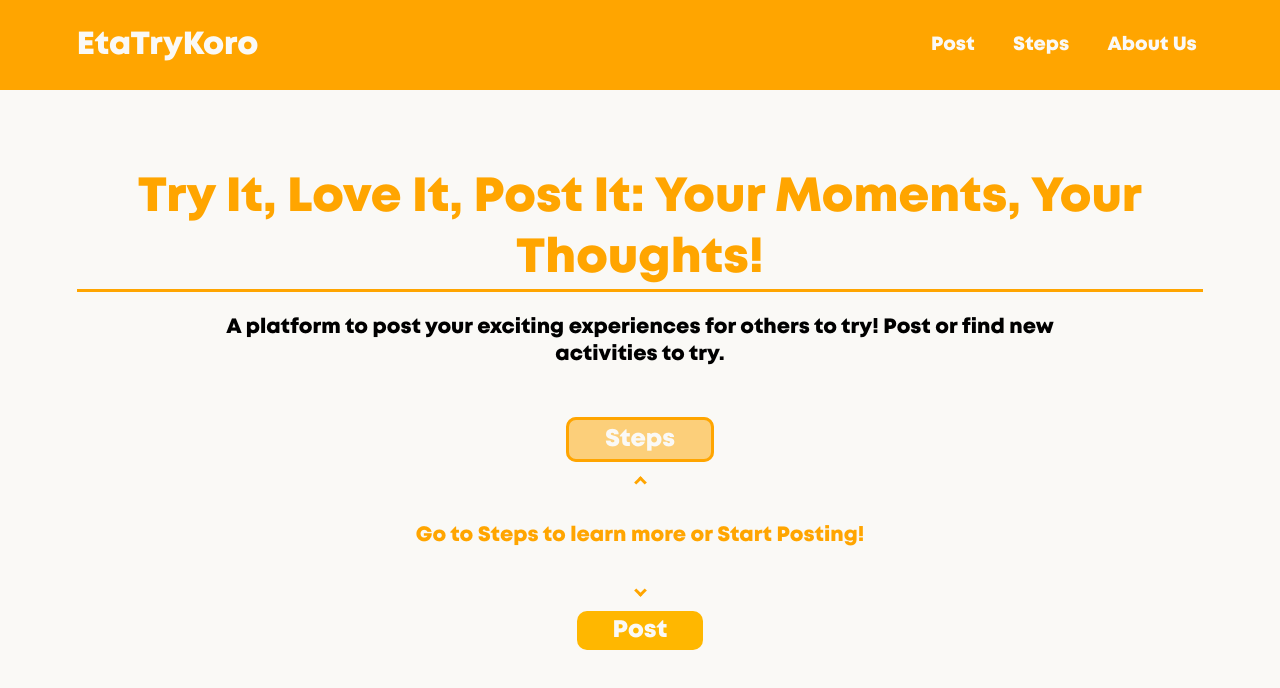
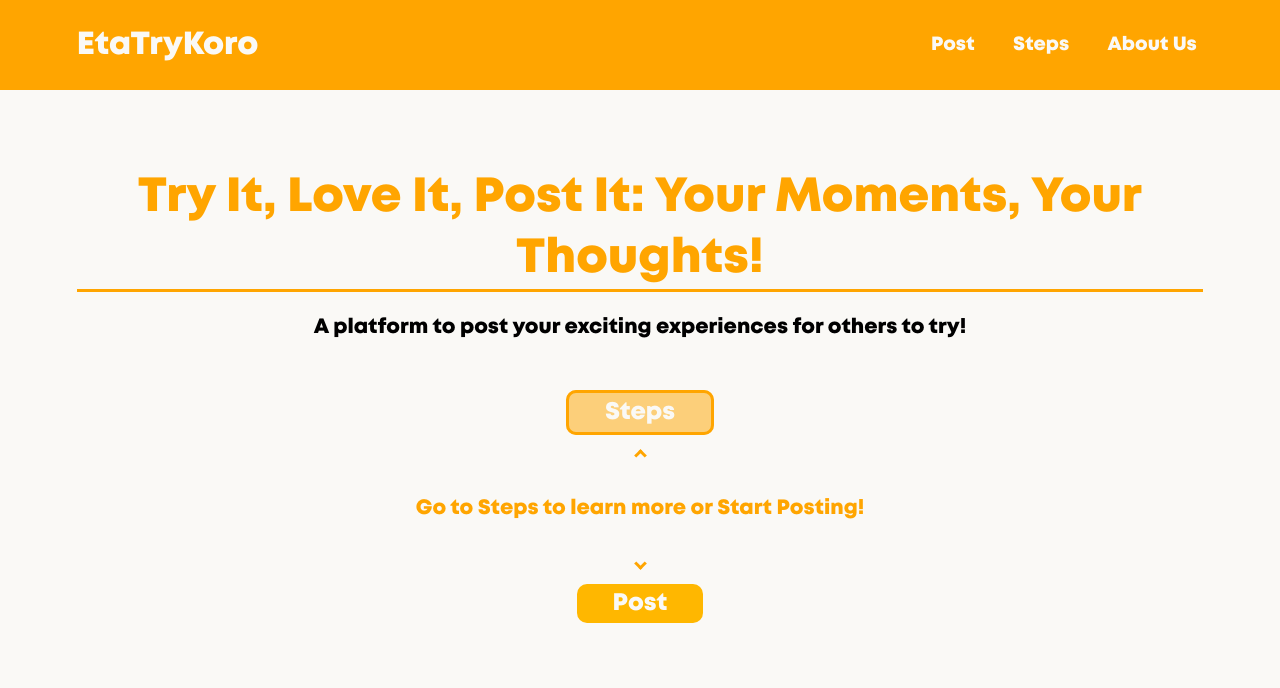
Before and after one commit to mmurshidf/EtaTryKoro, a React (Vite) app: page / in a window 1280 px wide. Shown: the top 688 px of the page. Built offline with nearby package versions, Linux system fonts and the light colour scheme.

Commit message:
Shortened Explanaton
Shortened the Explanation.

```diff
--- a/src/components/Pages/Home.css
+++ b/src/components/Pages/Home.css
@@ -17,6 +17,7 @@
     font-size: 1.3rem;
     margin-left: 10%;
     margin-right: 10%;
+    color: black;
 }
 .Links{
     margin-top: 5%;
--- a/src/components/Pages/Home.jsx
+++ b/src/components/Pages/Home.jsx
@@ -8,7 +8,7 @@ function Home() {
         <Navbar />
         <div className='Text'>
           <h1 className='h1'>Try It, Love It, Post It: Your Moments, Your Thoughts!</h1>
-          <p className='p'>A platform to post your exciting experiences for others to try! Post or find new activities to try.</p>
+          <p className='p'>A platform to post your exciting experiences for others to try!</p>
           <div className='Links'>
             <ul className="btn">
               <li className='btns'>
```
